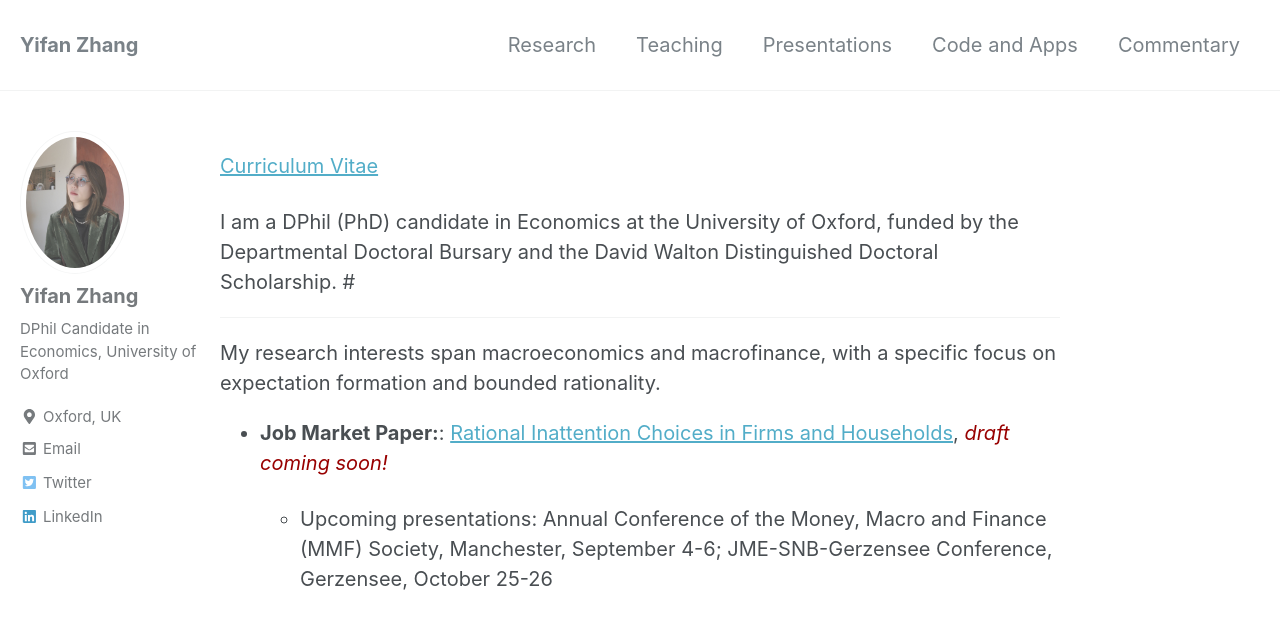
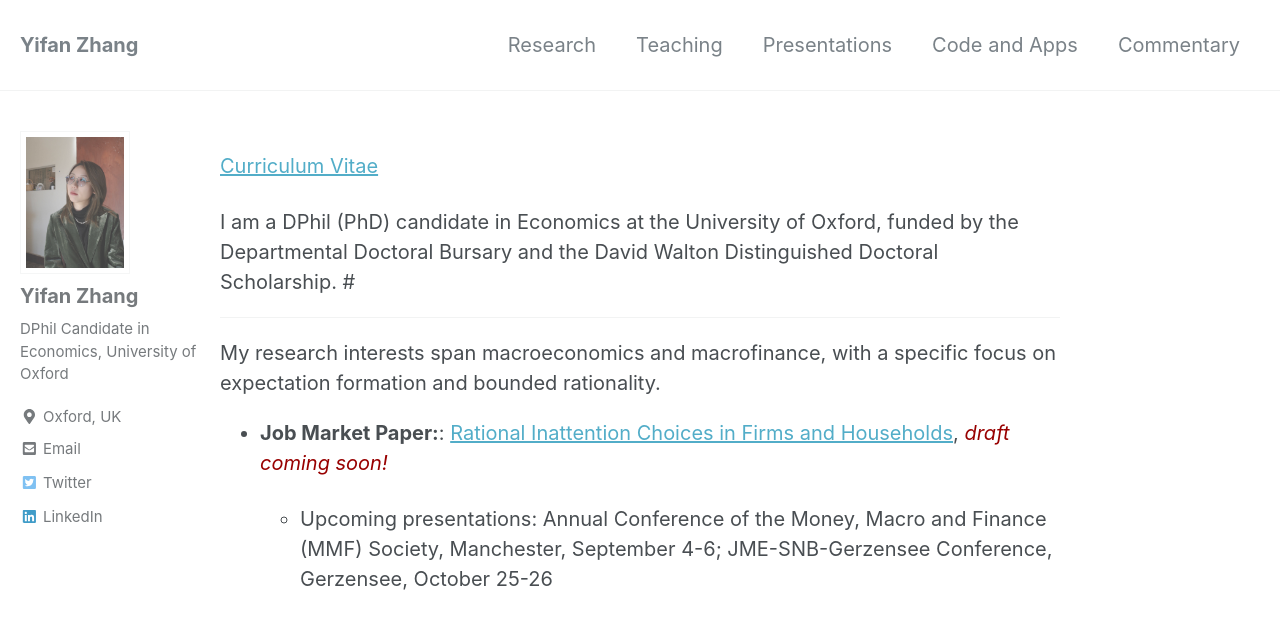
Before and after one commit to yifan-zhang-in/yifan-zhang-in.github.io, a Jekyll site: the page built from index.html, in a window 1280 px wide and 900 px high. Shown: the top 629 px of the window. Built offline with Jekyll 4.4.1, drawn with Linux system fonts in a browser that asks for light colours; nearby versions of some CDN libraries; the list of posts is cut into pages by our own code.

Commit message:
Update _sidebar.scss

```diff
--- a/_sass/minimal-mistakes/_sidebar.scss
+++ b/_sass/minimal-mistakes/_sidebar.scss
@@ -109,8 +109,8 @@
 .author__avatar {
   display: table-cell;
   vertical-align: top;
-  width: 36px;
-  height: 36px;
+  width: 50px;
+  height: 50px;
 
   @include breakpoint($large) {
     display: block;
@@ -120,7 +120,7 @@
 
   img {
     max-width: 110px;
-    border-radius: 50%;
+    border-radius: 0%;
 
     @include breakpoint($large) {
       padding: 5px;
```
